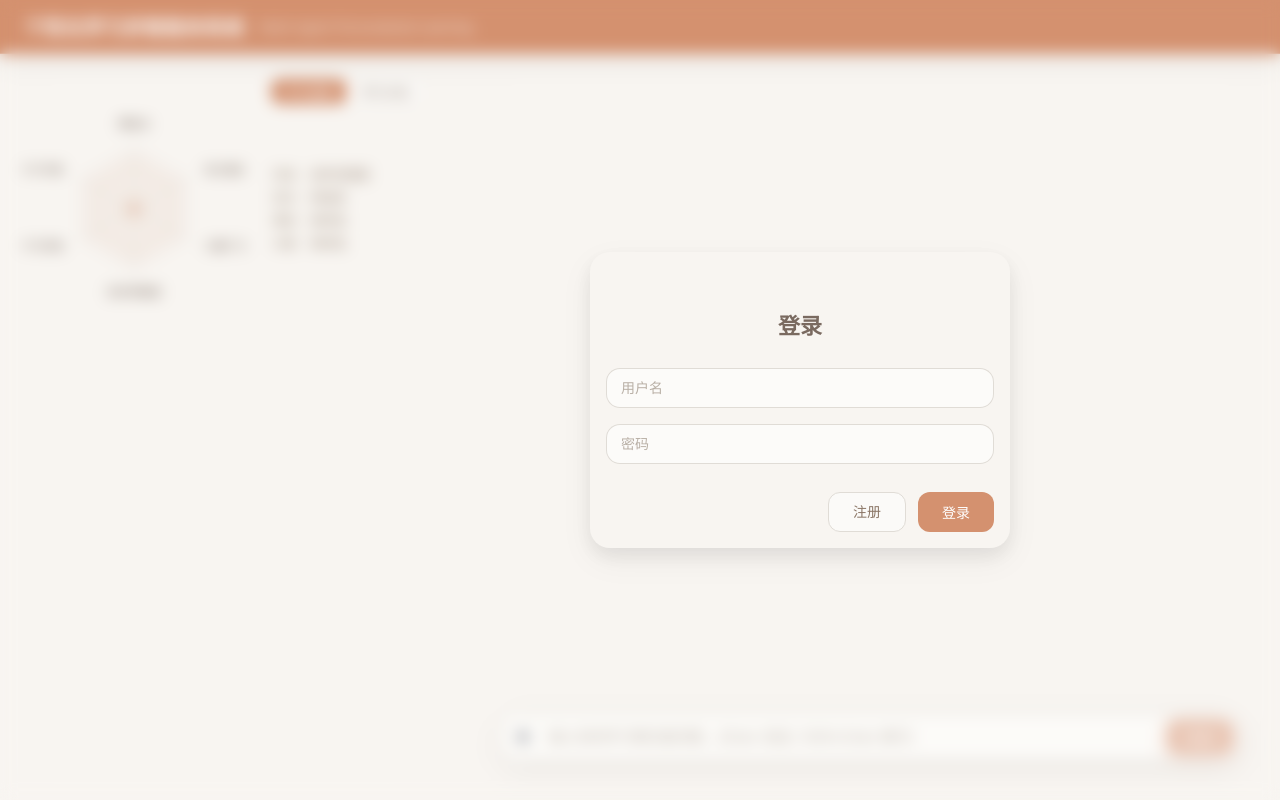
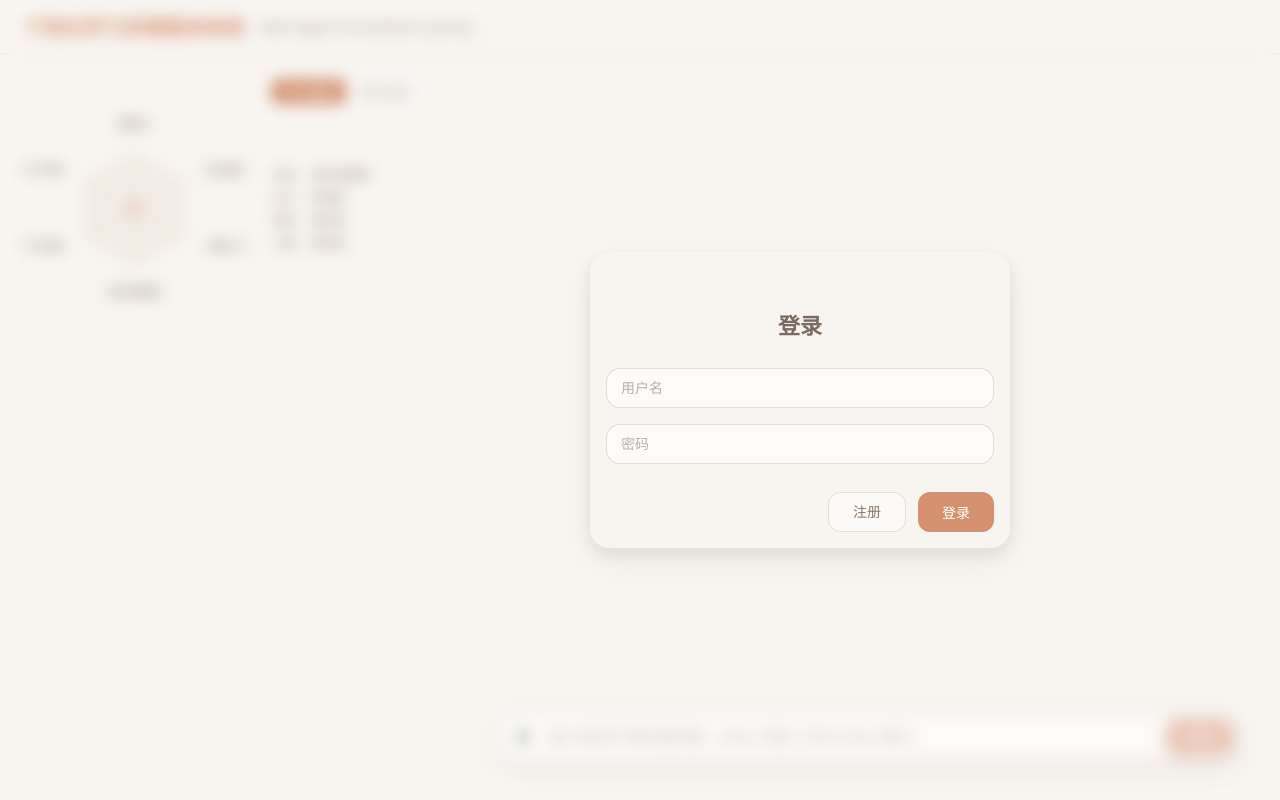
Before and after one commit to viuuro/Multi-Agent-Personalized-Learning, a Vue app in the folder frontend/: page / in a window 1280 px wide. Built offline with nearby package versions, Linux system fonts and the light colour scheme.

Commit message:
style: 标题栏透明化，文字和汉堡按钮使用强调色

```diff
--- a/frontend/src/App.vue
+++ b/frontend/src/App.vue
@@ -255,21 +255,17 @@ input:-webkit-autofill:active {
   background: transparent;
 }
 
-/* ===== 顶部标题栏 —— 毛玻璃 ===== */
+/* ===== 顶部标题栏 ===== */
 .app-header {
   position: relative;
   z-index: 100;
-  background: var(--accent);
-  backdrop-filter: blur(24px) saturate(1.4);
-  -webkit-backdrop-filter: blur(24px) saturate(1.4);
-  color: white;
+  background: transparent;
   padding: 12px 24px;
   display: flex;
   align-items: center;
   justify-content: space-between;
   flex-shrink: 0;
-  border-bottom: 1px solid rgba(255, 255, 255, 0.2);
-  box-shadow: 0 4px 30px rgba(0, 0, 0, 0.08);
+  border-bottom: 1px solid var(--border-solid);
 }
 
 .header-left {
@@ -286,11 +282,12 @@ input:-webkit-autofill:active {
 .app-header h1 {
   font-size: 20px;
   font-weight: 600;
+  color: var(--accent);
 }
 
 .header-subtitle {
   font-size: 13px;
-  opacity: 0.8;
+  color: var(--text-faint);
 }
 
 /* 主区域填满剩余高度 */
--- a/frontend/src/components/UserMenu.vue
+++ b/frontend/src/components/UserMenu.vue
@@ -3,9 +3,9 @@
     <!-- 菜单按钮 -->
     <button class="hamburger-btn" @click.stop="showMenu = !showMenu">
       <svg width="20" height="16" viewBox="0 0 20 16" fill="none">
-        <rect x="0" y="0" width="20" height="2" rx="1" fill="white"/>
-        <rect x="0" y="7" width="20" height="2" rx="1" fill="white"/>
-        <rect x="0" y="14" width="20" height="2" rx="1" fill="white"/>
+        <rect x="0" y="0" width="20" height="2" rx="1" fill="currentColor"/>
+        <rect x="0" y="7" width="20" height="2" rx="1" fill="currentColor"/>
+        <rect x="0" y="14" width="20" height="2" rx="1" fill="currentColor"/>
       </svg>
     </button>
 
@@ -104,6 +104,7 @@ function handleDeleteAccount() {
   cursor: pointer;
   padding: 6px;
   border-radius: 8px;
+  color: var(--accent);
   transition: background 0.2s;
 }
 
```
